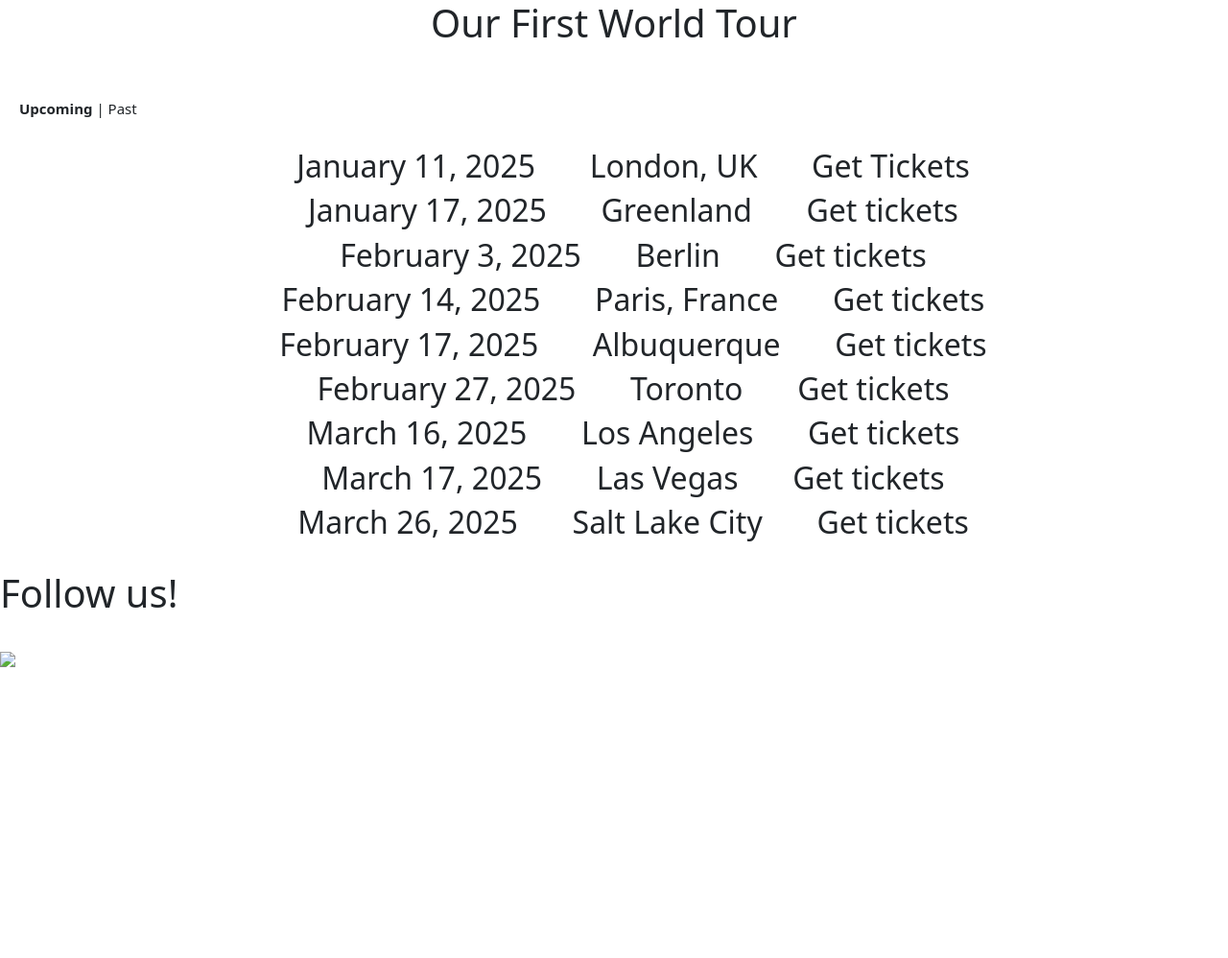
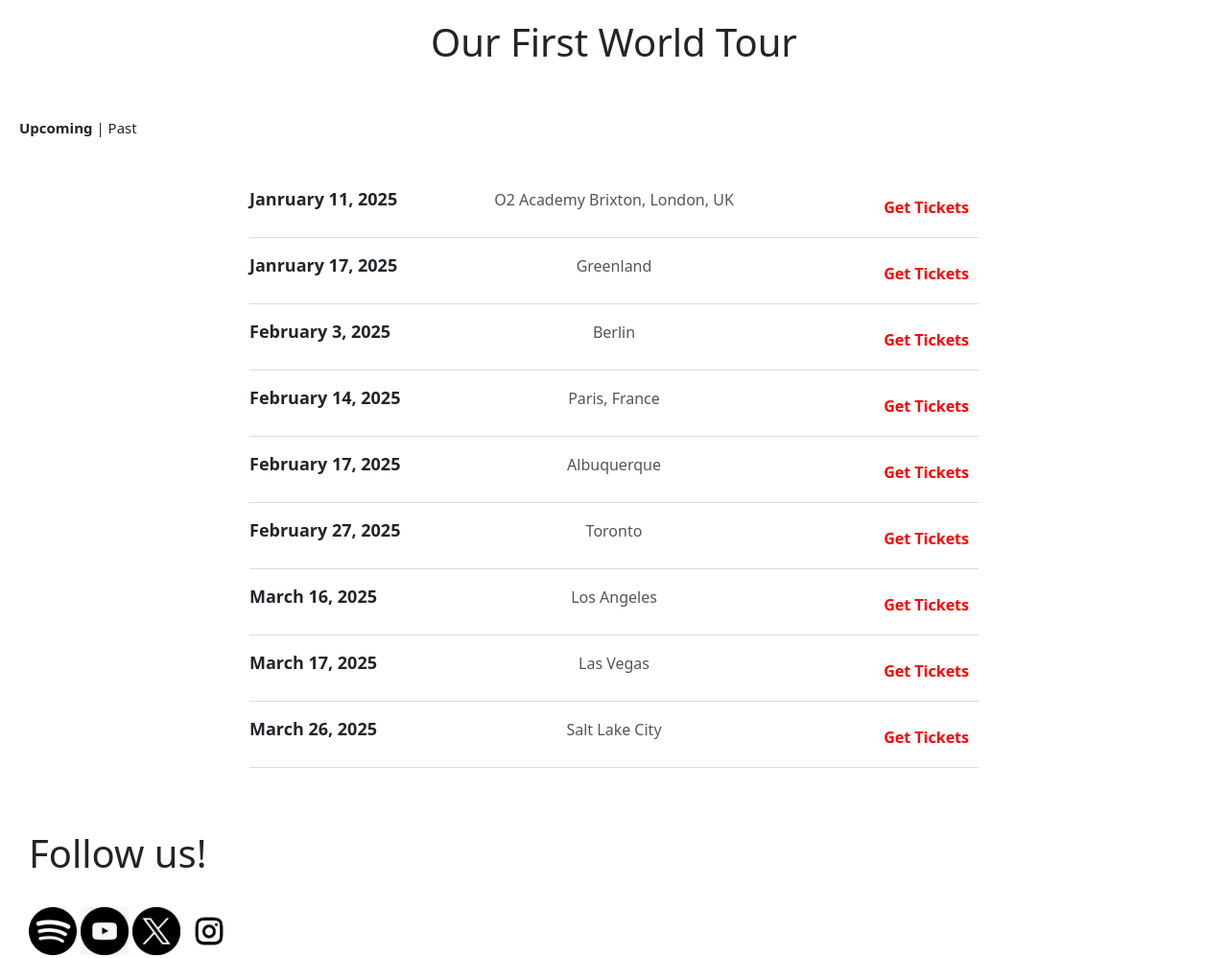
Before and after one commit to ritikavarghese/bpa2025, a plain HTML site: page tour.html in a window 1280 px wide. Shown: the whole page at 96% size. Before the commit the page ends 800 px from the top, so only its background shows below. Drawn offline with nearby package versions, Linux system fonts and the light colour scheme; a web font is replaced by a local one.

Commit message:
new tour page

```diff
--- a/tour.css
+++ b/tour.css
@@ -1,10 +1,7 @@
-.tab {
-    display: inline-block;
-    margin-left: 40px;
-    }
 
 .tourTitle{
     text-align: center;
+    margin-top:20px;
 }
 
 #dates{
@@ -12,12 +9,71 @@
     margin-left:20px;
 }
 
-#list{
-    margin-left: 40px;
-    margin-left: 40px;
-    text-align: center;
-}
 
 #socials{
     margin-top: 30px;
+    margin-bottom: 30px;
+    margin-left:30px;
 }
+
+h2 {
+    font-size: 20px;
+}
+
+.tour-container {
+    max-width: 800px;
+    margin: 0 auto;
+    padding: 20px;
+  }
+
+  .tour-date {
+    display: flex;
+    justify-content: space-between;
+    align-items: center;
+    margin-bottom: 15px;
+    border-bottom: 1px solid #ddd;
+    padding-bottom: 10px;
+  }
+
+  .date {
+    font-weight: bold;
+    font-size: 18px;
+    flex: 1;
+  }
+
+  .location {
+    font-size: 16px;
+    color: #555;
+    text-align: center;
+    flex: 2;
+  }
+
+  .tickets {
+    flex: 1;
+    text-align: right;
+  }
+
+  .tickets a {
+    text-decoration: none;
+    color: #ff0000;
+    font-weight: bold;
+    padding: 5px 10px;
+    border-radius: 3px;
+    transition: color 0.2s;
+  }
+
+  @media (max-width: 600px) {
+    .tour-date {
+      flex-direction: column;
+      text-align: center;
+    }
+
+    .date, .location, .tickets {
+      flex: none;
+      margin-bottom: 5px;
+    }
+
+    .tickets {
+      text-align: center;
+    }
+  }
--- a/tour.html
+++ b/tour.html
@@ -31,47 +31,80 @@
     <h4 id="dates"><strong>Upcoming</strong> | Past</h4>
     <br>
     <section id="list">
-    <h2>
-        January 11, 2025 <span class="tab"></span> London, UK <span class="tab"></span> Get Tickets
-    </h2>
+    <div class="tour-container">
+        <div class="tour-date">
+          <p class="date">Janruary 11, 2025</p>
+          <p class="location">O2 Academy Brixton, London, UK</p>
+          <div class="tickets">
+            <a href="https://example.com/tickets-brixton">Get Tickets</a>
+          </div>
+        </div>
 
-    <h2>
-        January 17, 2025 <span class="tab"></span> Greenland <span class="tab"></span> Get tickets
-    </h2>
-
-    <h2>
-        February 3, 2025 <span class="tab"></span> Berlin <span class="tab"></span> Get tickets
-    </h2>
-
-    <h2>
-        February 14, 2025  <span class="tab"></span>  Paris, France  <span class="tab"></span>  Get tickets
-    </h2>
-
-    <h2>
-        February 17, 2025  <span class="tab"></span>  Albuquerque  <span class="tab"></span>   Get tickets
-    </h2>
-
-    <h2>
-        February 27, 2025 <span class="tab"></span>   Toronto   <span class="tab"></span>   Get tickets
-    </h2>
-
-    <h2>
-        March 16, 2025 <span class="tab"></span> Los Angeles  <span class="tab"></span> Get tickets
-    </h2>
-
-    <h2>
-        March 17, 2025  <span class="tab"></span>   Las Vegas  <span class="tab"></span>  Get tickets
-    </h2>
-
-    <h2>
-        March 26, 2025  <span class="tab"></span> Salt Lake City  <span class="tab"></span> Get tickets
-    </h2>
+        <div class="tour-date">
+          <p class="date">Janruary 17, 2025</p>
+          <p class="location">Greenland</p>
+          <div class="tickets">
+            <a href="https://example.com/tickets-brixton">Get Tickets</a>
+          </div>
+        </div>
+        <div class="tour-date">
+          <p class="date">February 3, 2025</p>
+          <p class="location">Berlin</p>
+          <div class="tickets">
+            <a href="https://example.com/tickets-brixton">Get Tickets</a>
+          </div>
+        </div>
+        <div class="tour-date">
+            <p class="date">February 14, 2025</p>
+            <p class="location">Paris, France</p>
+            <div class="tickets">
+              <a href="https://example.com/tickets-brixton">Get Tickets</a>
+            </div>
+          </div>
+          <div class="tour-date">
+            <p class="date">February 17, 2025</p>
+            <p class="location">Albuquerque</p>
+            <div class="tickets">
+              <a href="https://example.com/tickets-brixton">Get Tickets</a>
+            </div>
+          </div>
+          <div class="tour-date">
+            <p class="date">February 27, 2025</p>
+            <p class="location">Toronto</p>
+            <div class="tickets">
+              <a href="https://example.com/tickets-brixton">Get Tickets</a>
+            </div>
+          </div>
+          <div class="tour-date">
+            <p class="date">March 16, 2025</p>
+            <p class="location">Los Angeles</p>
+            <div class="tickets">
+              <a href="https://example.com/tickets-brixton">Get Tickets</a>
+            </div>
+          </div>
+          <div class="tour-date">
+            <p class="date">March 17, 2025</p>
+            <p class="location">Las Vegas</p>
+            <div class="tickets">
+              <a href="https://example.com/tickets-brixton">Get Tickets</a>
+            </div>
+          </div>
+          <div class="tour-date">
+            <p class="date">March 26, 2025</p>
+            <p class="location">Salt Lake City</p>
+            <div class="tickets">
+              <a href="https://example.com/tickets-brixton">Get Tickets</a>
+            </div>
+          </div>
     </section>
 
     <footer id="socials">
         <h1>Follow us!</h1>
         <br>
-        <img src="spotify.png">
+        <img src="./pics/spotify.png" height="50px" width="50px">
+        <img src="./pics/youtube.png" height="50px" width="50px">
+        <img src="./pics/x.png" height="50px" width="50px">
+        <img src="./pics/insta.png" height="50px" width="50px">
     </footer>
     </body>
 </html>
```
